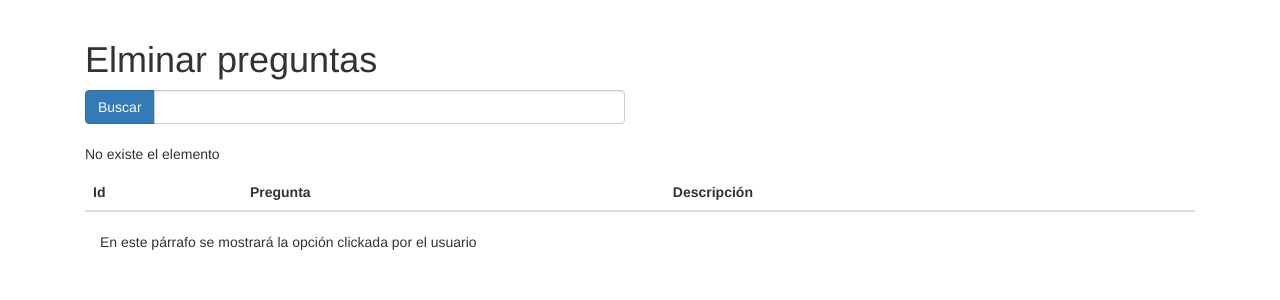
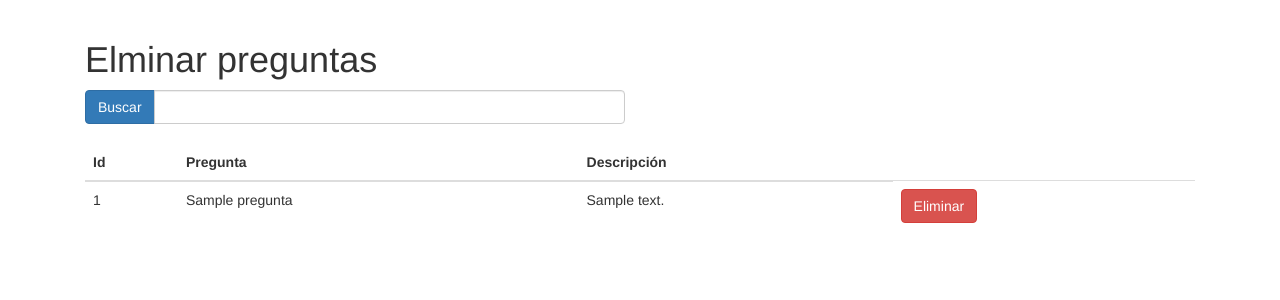
Before and after one commit to elxris/uam-se-project, a CodeIgniter app: page /uam-se-project/index.php/pregunta/eliminar in a window 1280 px wide. Shown: the part 52-352 px from the top of the page. Run offline with CodeIgniter, Linux system fonts and the light colour scheme; tables that the repository leaves empty hold one stand-in row (values such as "Sample post"); data that the repository does not hold is empty.

Commit message:
S3 al 90%
Agregué botón de confirmación y eliminación de campos.

```diff
--- a/application/controllers/pregunta.php
+++ b/application/controllers/pregunta.php
@@ -34,10 +34,12 @@ class Pregunta extends CI_Controller {
         $this->load->view('footer');
 	}
 	public function eliminar(){
-        $this->load->view('headers');
+		$id = $this->uri->segment(3);
+		$this->modelo_pregunta->eliminaPregunta($id);
+		$data['preguntas'] = $this->modelo_pregunta->obtenerPreguntas();
+		$this->load->view('headers');
         $this->load->view('navbar');
-		$this->load->view('pregunta/eliminarPregunta');
+		$this->load->view('pregunta/eliminarPregunta',$data);
         $this->load->view('footer');
-	}
-
+    }
 }
--- a/application/models/modelo_pregunta.php
+++ b/application/models/modelo_pregunta.php
@@ -14,6 +14,11 @@ class Modelo_pregunta extends CI_Model {
 		if($query -> num_rows() > 0) return $query;
 		else return false;
 	}
+
+	function eliminaPregunta($id){
+		$this->db->where('idPregunta',$id);
+		$this->db->delete('pregunta');
+	}
 }
 
 ?>
--- a/application/views/navbar.php
+++ b/application/views/navbar.php
@@ -13,7 +13,7 @@
       </li>
       <li class="dropdown"><a class="dropdown-toggle" data-toggle="dropdown" href="#">Preguntas <span class="caret"></span></a>
         <ul class="dropdown-menu">
-          <li><a href="pregunta">Agregar Preguntas</a></li>
+          <li><a href="http://localhost/uam-se-project/pregunta/recibirDatos"?>Agregar Preguntas</a></li>
           <li><a href="#">Modificar Preguntas</a></li>
           <li><a href="http://localhost/uam-se-project/pregunta/verPreguntas">Eliminar Preguntas</a></li>
         </ul>
--- a/application/views/pregunta/eliminarPregunta.php
+++ b/application/views/pregunta/eliminarPregunta.php
@@ -1,30 +1,20 @@
 <script>
-function alerta()
+function alerta(idP)
     {
-    var mensaje;
+    var base_url = window.location.origin;
     var opcion = confirm("¿Estás seguro que deseas eliminar la pregunta?");
     if (opcion == true) {
-        mensaje = true;
-	} else {
-	    mensaje = false;
+        document.location.href=base_url+"/uam-se-project/pregunta/eliminar/"+idP;
 	}
-	document.getElementById("ejemplo").innerHTML = mensaje;
 }
 
 <?php
+    $test = 'prueba de test';
     $botonGuardar = array(
             'value' => 'Registrar',
             'name' => '' ,
             'class' => 'btn btn-primary'
     );
-
-    $elimina = array(
-            'value' => 'Eliminar',
-            'name' => 'elimina',
-            'class' => 'btn btn-danger',
-            'onclick' => 'alerta()'
-    );
-
 ?>
 </script>
 
@@ -52,7 +42,6 @@ function alerta()
                     </tr>
                 </thead>
                 <tbody>
-                <?= form_open("pregunta/eliminar") ?>
                 <?php
 	                if($preguntas){
 	                    foreach ($preguntas->result() as $pregunta) { ?>
@@ -60,18 +49,16 @@ function alerta()
                         <td><?php echo $pregunta->idPregunta; ?></td>
                         <td><?php echo $pregunta->nombreCortoPregunta; ?></td>
                         <td><?php echo $pregunta->descripcionPregunta; ?></td>
-                        <td><?= form_submit($elimina)?></td>
+                        <td><input type="button" value="Eliminar" onclick="alerta(<?php echo $pregunta->idPregunta?>)" class="btn btn-danger"></input></td>
                     </tr>
                     <?php }
 	                    }else{
 		                    echo "<p>No existe el elemento</p>";
 	                }
 	            ?>
-                <?= form_close() ?>
                 </tbody>
             </table>
             <div class="col-xs-6 offset-6">
-                <p id="ejemplo">En este párrafo se mostrará la opción clickada por el usuario</p>
             </div>
         </div>
     </div>
```
Also changed, not shown: application/views/pregunta/AgregarPregunta.php (+6 -5 lines).
